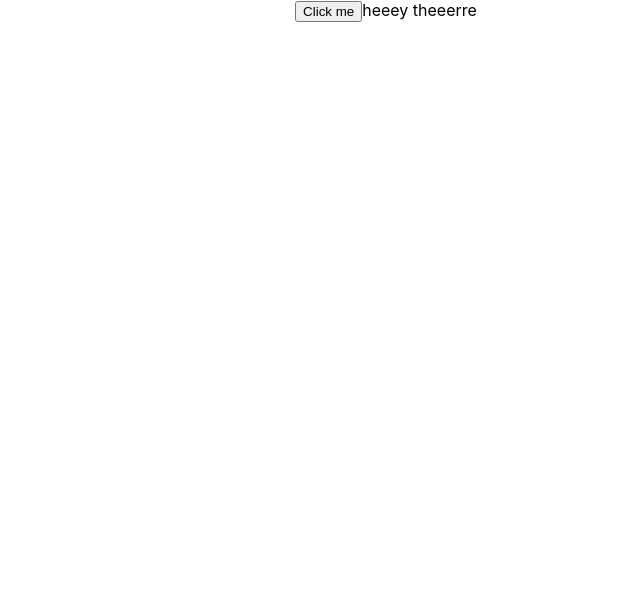
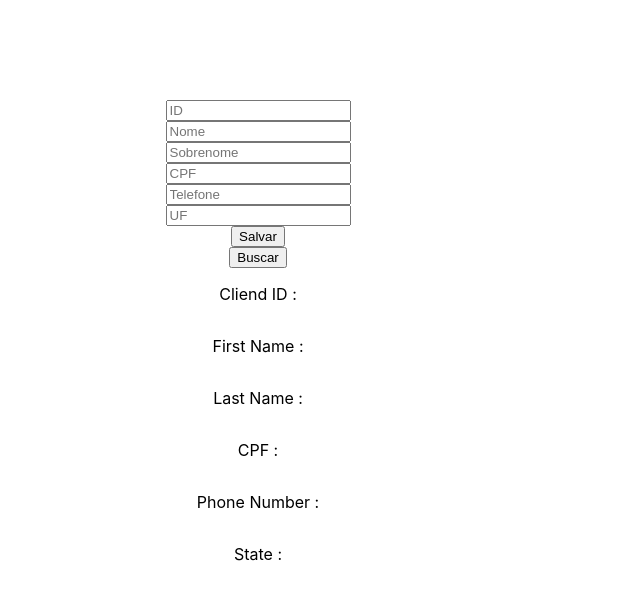
Before and after one commit to dnncamargo/fullstack-app, a React (Create React App) app: page / in a window 1280 px wide. Shown: the top 600 px of the page, without its empty margins (254-894 px from the left). Built offline with nearby package versions, Linux system fonts and the light colour scheme.

Commit message:
bug/post-tocorrect

```diff
--- a/db_files/dboperation.js
+++ b/db_files/dboperation.js
@@ -1,11 +1,11 @@
 const config = require('./dbconfig'),
          sql = require('mssql');
 
-const getClients = async() => {
+const getClients = async( firstname ) => {
     try {
         let pool = await sql.connect(config);
         let clients = pool.request().query(
-            "SELECT * FROM Clients"
+            `SELECT * FROM Clients WHERE firtsname = '${firstname}'`
         )
         console.log(clients);
         return clients;
--- a/package.json
+++ b/package.json
@@ -12,6 +12,7 @@
         "express": "^4.18.2",
         "mssql": "^9.1.1",
         "nodemon": "^2.0.20",
+        "npm-run-all": "^4.1.5",
         "react": "^18.2.0",
         "react-dom": "^18.2.0",
         "react-scripts": "5.0.1",
@@ -20,6 +21,7 @@
     },
     "scripts": {
         "start": "react-scripts start",
+        "dev":"run-p server start",
         "predeploy": "npm run build",
         "deploy": "gh-pages -d build",
         "server": "nodemon server.js",
--- a/src/App.css
+++ b/src/App.css
@@ -1,38 +1,8 @@
 .App {
-  text-align: center;
+    width: 80%;
+    display: flex;
+    flex-direction: column;
+    align-items: center;
+    justify-content: center;
+    margin-top: 100px;
 }
-
-.App-logo {
-  height: 40vmin;
-  pointer-events: none;
-}
-
-@media (prefers-reduced-motion) {
-    .App-logo {
-      animation: App-logo-spin infinite 20s linear;
-    }
-  }
-
-.App-header {
-  background-color: #282c34;
-  min-height: 100vh;
-  display: flex;
-  flex-direction: column;
-  align-items: center;
-  justify-content: center;
-  font-size: calc(10px + 2vmin);
-  color: white;
-}
-
-.App-link {
-  color: #61dafb;
-}
-
-@keyframes App-logo-spin {
-  from {
-    transform: rotate(0deg);
-  }
-  to {
-    transform: rotate(360deg);
-  }
-}
--- a/src/App.js
+++ b/src/App.js
@@ -3,31 +3,119 @@ import './App.css';
 
 function App() {
 
-    const [returnedData, setReturnedData] = useState(['heeey theeerre']);
+    const [returnedData, setReturnedData] = useState(['']);
+    const [client, setClient] = useState({
+                                clientID: 0,
+                                firstname: '',
+                                lastname: '',
+                                cpfID: '',
+                                phone: '',
+                                state: ''
+                                            })
 
-    const getData = async(url) => {
-        const newData = await fetch(url, {
-            method: 'GET',
+    const setInput = (c) => {
+        const {name, value} = c.target;
+        console.log(value);
+        // Filtragem de tipo: 'name' deve corresponder ao campo da tabela
+        if (name === 'clientID') {
+            setClient(prevState => ({
+                ...prevState,
+                [name] : parseInt(value)
+                /** os campos type=nuber serão convertidos para número */
+            }));
+            return;
+        }
+        setClient(prevState => ({
+            ...prevState,
+            [name] : (value)
+            /** os demais campos receberão o valor de string normalmente */
+        }));
+        return;
+    }
+
+    const fetchData = async() => {
+
+        console.log(client);
+
+        const newData = await fetch('/fetch', {
+            method: 'POST',
             headers: {
                 'Content-Type': 'application/json',
                 'Accept': 'application/json'
-            }
+            },
+            body: JSON.stringify({
+                name: client.firstname
+            })
         })
         .then(res => res.json());
         console.log(newData);
-        setReturnedData(newData.result);
+        setReturnedData(newData[0]);
+    }
+
+    const createClient = async() => {
+
+        const newData = await fetch('/create', {
+            method: 'POST',
+            headers: {
+                'Content-Type': 'application/json',
+                'Accept': 'application/json'
+            },
+            body: JSON.stringify({
+                ...client
+            })
+        })
+        .then(res => res.json());
+        console.log(newData);
+        setReturnedData(newData[0]);
     }
 
     return (
         <div className='App'>
+
+            <input
+                type="number"
+                name="clientID"
+                placeholder="ID"
+                onChange={setInput}></input>
+            <input
+                name="firstname"
+                placeholder="Nome"
+                onChange={setInput}></input>
+            <input
+                name="lastname"
+                placeholder="Sobrenome"
+                onChange={setInput}></input>
+            <input
+                name="cpfID"
+                placeholder="CPF"
+                onChange={setInput}></input>
+            <input
+                name="phone"
+                placeholder="Telefone"
+                onChange={setInput}></input>
+            <input
+                name="state"
+                placeholder="UF"
+                onChange={setInput}></input>
             <button onClick={
-                () => getData('/quit') }>
-                Click me
+                () => createClient() }>
+                Salvar
             </button>
+            <button onClick={
+                () => fetchData() }>
+                Buscar
+            </button>
+
+            <p>Cliend ID : {returnedData.clientID}</p>
+            <p>First Name : {returnedData.firstname}</p>
+            <p>Last Name : {returnedData.lastname}</p>
+            <p>CPF : {returnedData.cpfid}</p>
+            <p>Phone Number : {returnedData.phone}</p>
+            <p>State : {returnedData.state}</p>
             {returnedData}
             {/*  returnedData sendo exibido */}
         </div>
-    )
+    );
 }
 
 export default App;
```
Also changed, not shown: server.js (+14 -13 lines), 1 other file (tests, documents, lock files or other folders).
